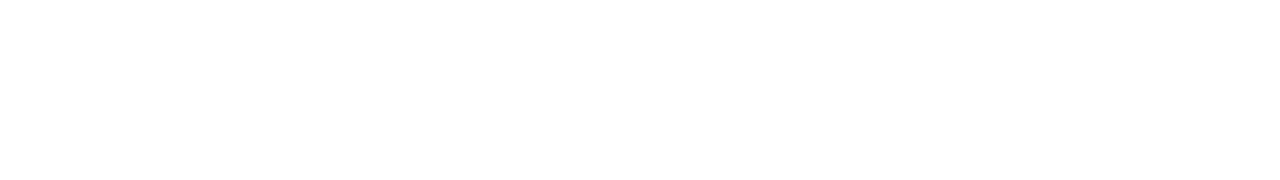
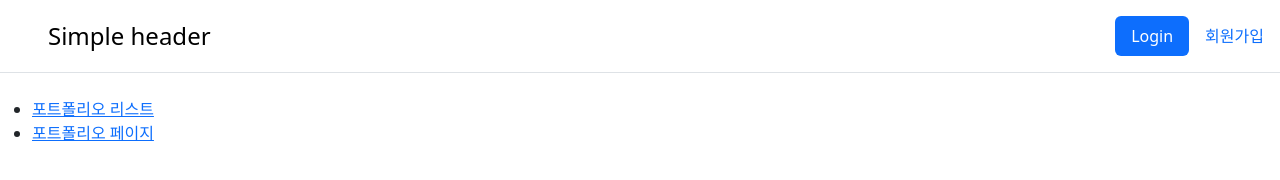
Before and after one commit to ekd594ff/wireframe, a plain HTML site: page index.html in a window 1280 px wide. Drawn offline with nearby package versions, Linux system fonts and the light colour scheme.

Commit message:
add path and folders

```diff
--- a/index.html
+++ b/index.html
@@ -3,7 +3,48 @@
   <head>
     <meta charset="UTF-8" />
     <meta name="viewport" content="width=device-width, initial-scale=1.0" />
-    <title>Index</title>
+    <title>Document</title>
+    <link
+      href="https://cdn.jsdelivr.net/npm/bootstrap@5.3.3/dist/css/bootstrap.min.css"
+      rel="stylesheet"
+      integrity="sha384-QWTKZyjpPEjISv5WaRU9OFeRpok6YctnYmDr5pNlyT2bRjXh0JMhjY6hW+ALEwIH"
+      crossorigin="anonymous"
+    />
+    <link rel="stylesheet" href="/Develops/test.css" />
   </head>
-  <body></body>
+  <body>
+    <header
+      class="d-flex flex-wrap justify-content-center py-3 mb-4 border-bottom"
+    >
+      <a
+        href="/"
+        class="d-flex align-items-center mb-3 mb-md-0 me-md-auto link-body-emphasis text-decoration-none"
+      >
+        <svg class="bi me-2" width="40" height="32">
+          <use xlink:href="#bootstrap"></use>
+        </svg>
+        <span class="fs-4">Simple header</span>
+      </a>
+      <ul class="nav nav-pills">
+        <li class="nav-item">
+          <a href="login.html" class="nav-link active" aria-current="page"
+            >Login</a
+          >
+        </li>
+        <li class="nav-item">
+          <a href="signup.html" class="nav-link">회원가입</a>
+        </li>
+      </ul>
+    </header>
+    <main>
+      <ul>
+        <li>
+          <a href="/list/list.html">포트폴리오 리스트</a>
+        </li>
+        <li>
+          <a href="/portfolio/portfolio.html">포트폴리오 페이지</a>
+        </li>
+      </ul>
+    </main>
+  </body>
 </html>
```
Also changed, not shown: list/list.css (renamed from list.css), list/list.html (renamed from list.html), portfolio/portfolio.html (renamed from portfolio.html).
